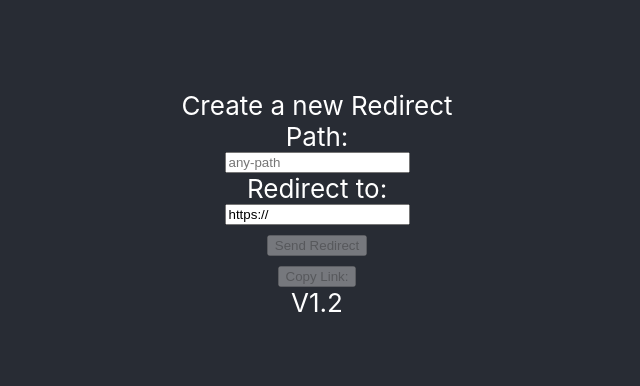
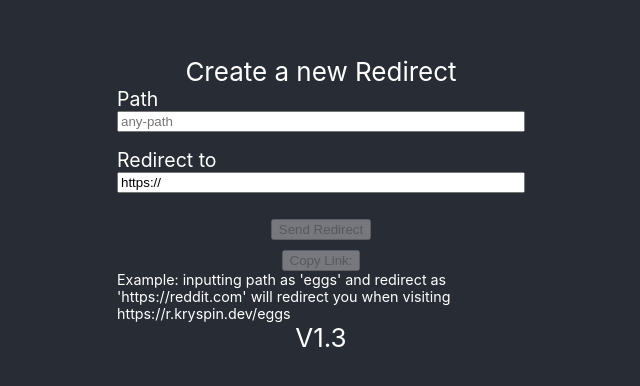
Before and after one commit to John-Kryspin/kryspin-redirect, a React (Create React App) app in the folder client/: page / in a window 1280 px wide. Shown: the part 196-582 px from the top of the page, without its empty margins (323-963 px from the left). Built offline with nearby package versions, Linux system fonts and the light colour scheme; no server answers.

Commit message:
additional changes to promote cleanliness

```diff
--- a/client/src/App.css
+++ b/client/src/App.css
@@ -8,6 +8,19 @@
   justify-content: center;
   font-size: calc(10px + 2vmin);
   color: white;
+}
+.container {
+  text-align: center;
+  background-color: #282c34;
+  min-height: 100vh;
+  display: flex;
+  flex-direction: column;
+  align-items: center;
+  justify-content: center;
+  font-size: calc(10px + 2vmin);
+  color: white;
+  flex-wrap: wrap;
+  max-width: 400px;
 }
 
 .App-logo {
@@ -20,7 +33,25 @@
     animation: App-logo-spin infinite 20s linear;
   }
 }
+.label{
+  align-self: flex-start;
+  font-size: 75%;
+}
+.most-recent{
+  align-self: flex-start;
+  font-size: 40%;
 
+}
+.example{
+  align-self: flex-start;
+  text-align: left;
+  font-size: 55%;
+}
+.input{
+  align-self: flex-start;
+  width: 100%;
+  margin-bottom: 1rem;
+}
 .App-link {
   color: #61dafb;
 }
@@ -33,3 +64,31 @@
     transform: rotate(360deg);
   }
 }
+/* Tooltip container */
+.tooltip {
+  position: relative;
+  display: inline-block;
+  border-bottom: 1px dotted gray; /* If you want dots under the hoverable text */
+}
+
+/* Tooltip text */
+.tooltip .tooltiptext {
+  visibility: hidden;
+  background-color: gray;
+  color: #fff;
+  text-align: center;
+  padding: 5px 0;
+  border-radius: 6px;
+
+  /* Position the tooltip text - see examples below! */
+  position: absolute;
+  z-index: 1;
+}
+a:visited {
+  color: white;
+}
+
+/* Show the tooltip text when you mouse over the tooltip container */
+.tooltip:hover .tooltiptext {
+  visibility: visible;
+}
--- a/client/src/App.js
+++ b/client/src/App.js
@@ -1,4 +1,4 @@
-import React, { useState } from 'react';
+import React, { useState, useEffect } from 'react';
 import logo from './logo.svg';
 import './App.css';
 import axios from 'axios'
@@ -10,7 +10,18 @@ function App() {
   const [redirect_to, setRedirect_to] = useState(DEFAULT_URL)
   const [saved, setSaved] = useState("")
   const [savedPath, setSavedPath] = useState("")
-
+  const [recentPath, setRecentPath] = useState({})
+  useEffect(() => {
+    async function fetchData() {
+      const { data } = await axios.get("/api/mostRecent")
+      if (data && data.path) {
+        console.log(data)
+        setRecentPath(data)
+        console.log("set")
+      }
+    }
+    fetchData()
+  }, [])
   function handleChange(event) {
     setPath(event.target.value)
   }
@@ -20,10 +31,14 @@ function App() {
 
   return (
     <div className="App">
+      <div className="container">
         <div>Create a new Redirect</div>
-      Path: <input type="text" placeholder={"any-path"} value={path} onChange={handleChange} />
-        Redirect to:<input type="text" placeholder={"https://ibm.com/training"} value={redirect_to} onChange={handleChangeR} />
-      <div> <button disabled={!path || !redirect_to} onClick={async () => {
+        <div className="label">Path </div>
+        <input className="input" type="text" placeholder={"any-path"} value={path} onChange={handleChange} />
+        <div className="label">Redirect to</div>
+        <input className="input" type="text" placeholder={"https://ibm.com/training"} value={redirect_to} onChange={handleChangeR} />
+        <div>
+          <button disabled={!path || !redirect_to} onClick={async () => {
             const { data } = await axios.post("/api/savePath", { path, redirect_to })
             if (data && data.err) {
               setSaved(data.msg)
@@ -43,9 +58,16 @@ function App() {
 
         </div>
         <div>{saved}</div>
+        {recentPath.path && <div className="most-recent tooltip">
+          {window.location.origin + "/" + recentPath.path}
+          <span class="tooltiptext"><a href={recentPath.redirect_to}>{recentPath.redirect_to}</a></span>
+        </div>}
 
-      <div>V1.2</div>
+        <div className="example">Example: inputting path as 'eggs' and redirect as 'https://reddit.com' will redirect you when visiting https://r.kryspin.dev/eggs</div>
+
+        <div>V1.3</div>
       </div>
+    </div >
   );
 }
 
```
Also changed, not shown: 1 other file (tests, documents, lock files or other folders). Lines whose indentation alone changed are shown as unchanged.
